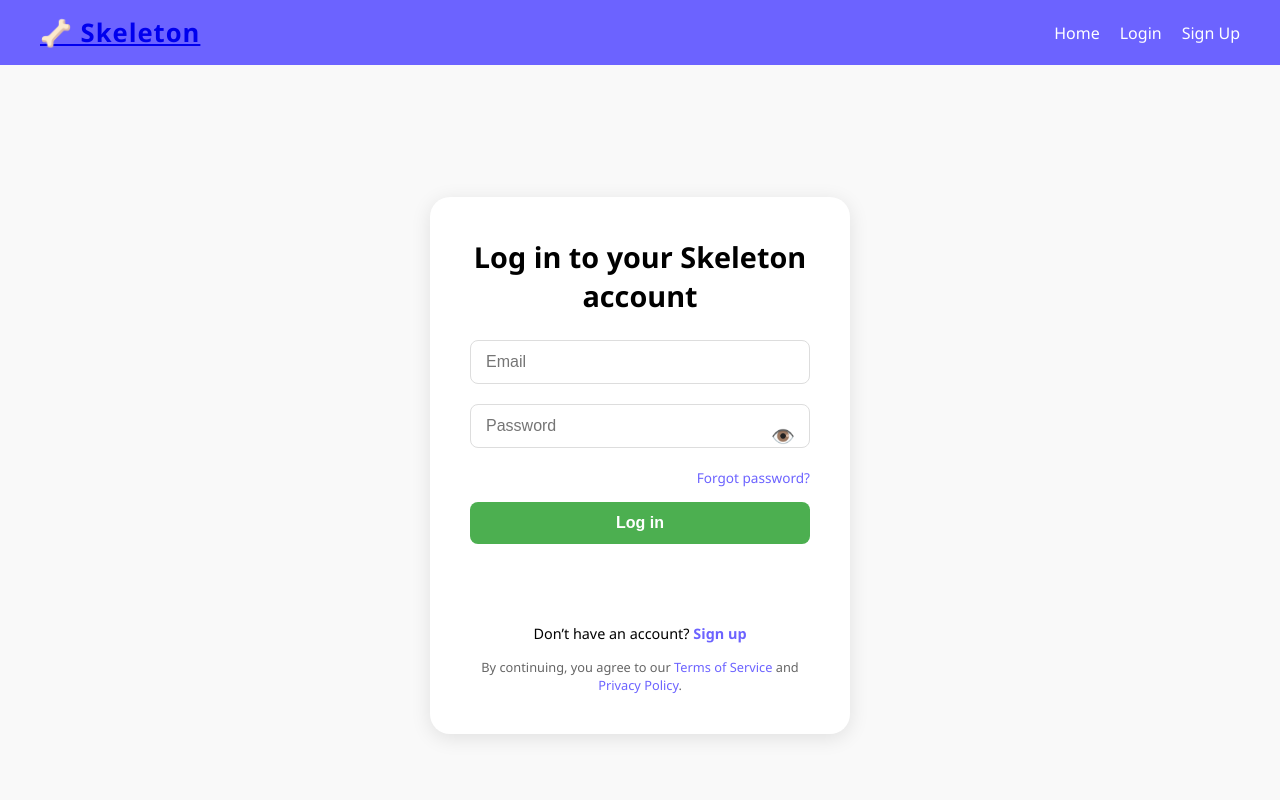
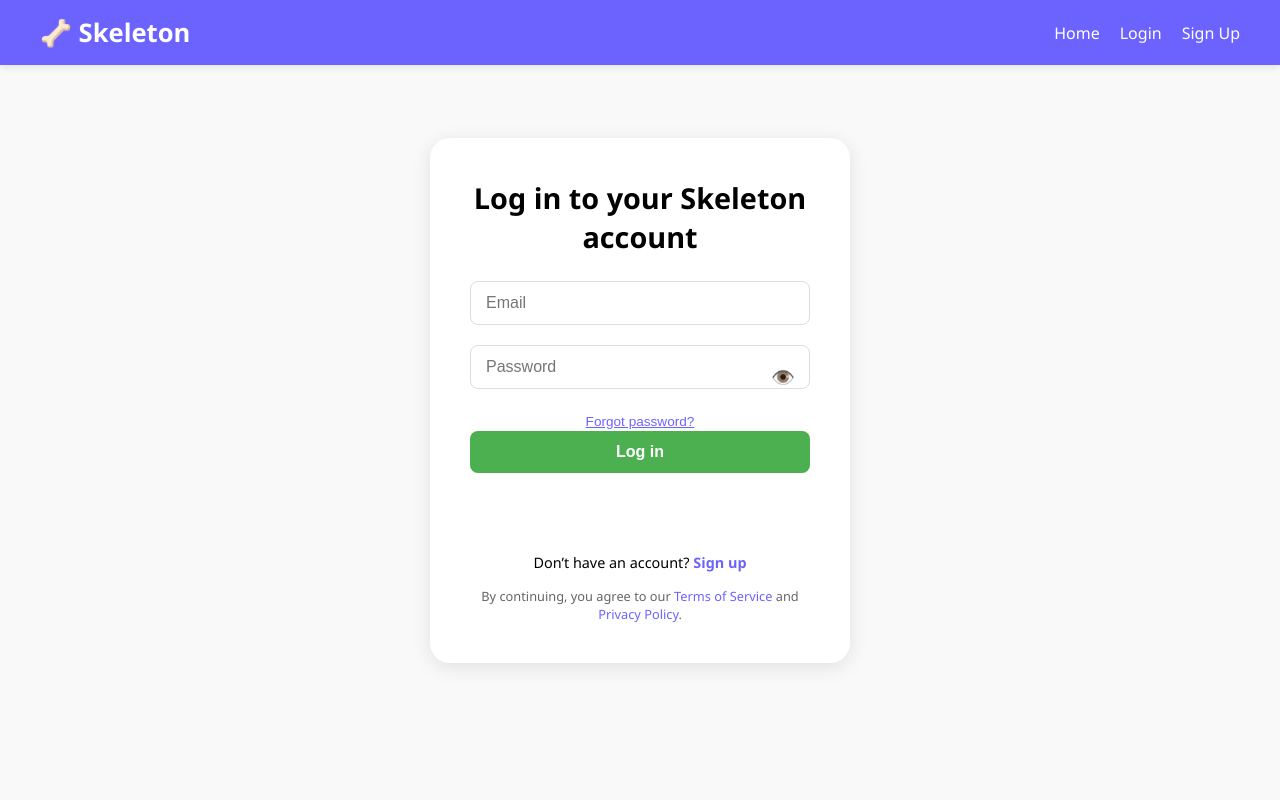
Before and after one commit to rishabhworks/The-Semicolon-Squad, a React (Create React App) app in the folder frontend/skeleton/: page /login in a window 1280 px wide. Shown: the top 800 px of the page. Built offline with nearby package versions, Linux system fonts and the light colour scheme.

Commit message:
Refactor Auth components: replace "Forgot password?" link with button, update footer links, and enhance header styling for better usability

```diff
--- a/frontend/skeleton/src/Components/Auth/Auth.css
+++ b/frontend/skeleton/src/Components/Auth/Auth.css
@@ -112,12 +112,13 @@
   }
 
   .forgot-password {
-    display: block;
+    background: none;
+    border: none;
+    color: var(--secondary);
+    text-decoration: underline;
+    cursor: pointer;
+    font-size: 0.85rem;
     text-align: right;
-    font-size: 0.85rem;
-    margin-bottom: 15px;
-    color: var(--secondary);
-    text-decoration: none;
   }
 
   .forgot-password:hover {
--- a/frontend/skeleton/src/Components/Auth/Login/Login.js
+++ b/frontend/skeleton/src/Components/Auth/Login/Login.js
@@ -31,7 +31,7 @@ const Login = () => {
             <input type="password" placeholder="Password" className="input" />
             <button type="button" className="password-toggle">👁️</button>
           </div>
-          <a href="#" className="forgot-password">Forgot password?</a>
+          <button className="forgot-password">Forgot password?</button>
 
           <button type="submit" className="login-button">Log in</button>
         </form>
@@ -50,8 +50,8 @@ const Login = () => {
 
         <p className="terms-text">
           By continuing, you agree to our{" "}
-          <a href="#" className="terms-link">Terms of Service</a> and{" "}
-          <a href="#" className="terms-link">Privacy Policy</a>.
+          <a className="terms-link">Terms of Service</a> and{" "}
+          <a className="terms-link">Privacy Policy</a>.
         </p>
       </div>
     </div>
--- a/frontend/skeleton/src/Components/Footer/Footer.js
+++ b/frontend/skeleton/src/Components/Footer/Footer.js
@@ -6,9 +6,6 @@ const Footer = () => {
     <footer className="main-footer">
       <p>&copy; {new Date().getFullYear()} Skeleton App. All rights reserved.</p>
       <div className="footer-links">
-        <a href="#">Terms</a>
-        <a href="#">Privacy</a>
-        <a href="#">Support</a>
       </div>
     </footer>
   );
--- a/frontend/skeleton/src/Components/Header/Header.css
+++ b/frontend/skeleton/src/Components/Header/Header.css
@@ -1,17 +1,29 @@
 .main-header {
+    position: fixed; /* 👈 Keeps it stuck to the top */
+    top: 0;
+    left: 0;
+    right: 0;
+    z-index: 1000;
+
     display: flex;
     justify-content: space-between;
     align-items: center;
+
     background-color: #6c63ff;
     padding: 15px 40px;
     color: white;
     box-shadow: 0 2px 8px rgba(0, 0, 0, 0.1);
   }
 
-  .logo {
+
+  .logo a {
+    text-decoration: none;  /* removes underline */
+    color: white;
+    font-weight: bold;
     font-size: 1.6rem;
-    font-weight: bold;
-    letter-spacing: 1px;
+    display: flex;
+    align-items: center;
+    gap: 5px;
   }
 
   .nav-links a {
```
